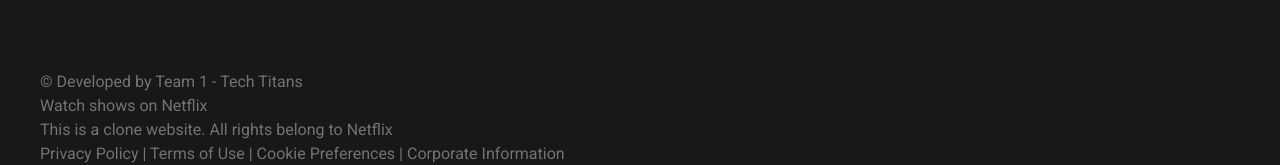
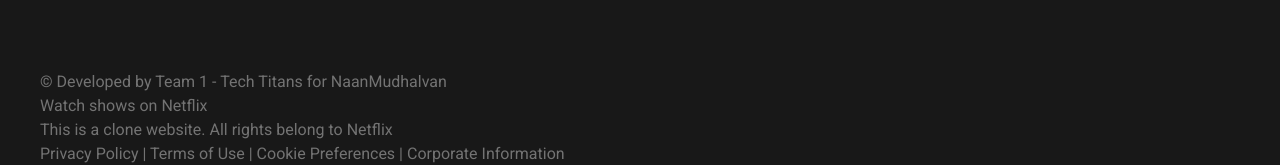
Before and after one commit to KARTHIKAKRISHNA123/AI_Powered_Netflix_Clone, a React (Vite) app in the folder frontend/: page / in a window 1280 px wide. Shown: the part 506-671 px from the top of the page. Built offline with nearby package versions, Linux system fonts and the light colour scheme; no server answers; the HTML template or start-up script is replaced by a standard one.

Commit message:
fix: added some details

```diff
--- a/frontend/src/components/Footer.jsx
+++ b/frontend/src/components/Footer.jsx
@@ -4,7 +4,7 @@
   return (
     <div className="text-[#737373] md:px-10">
       <div className="py-20">
-        <p>&copy; Developed by Team 1 - Tech Titans</p>
+        <p>&copy; Developed by Team 1 - Tech Titans for NaanMudhalvan</p>
         <p>Watch shows on Netflix</p>
         <p>This is a clone website. All rights belong to Netflix</p>
         <p>
```
